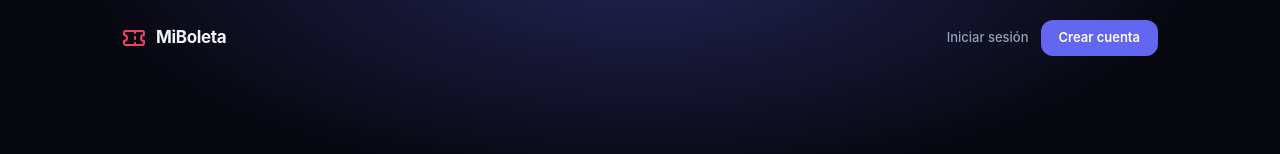
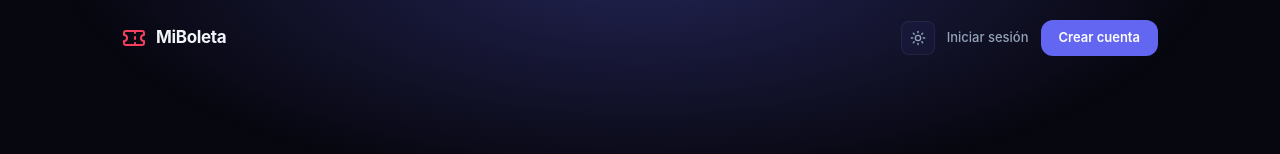
Before and after one commit to T-cordoba/mi-boleta-frontend, a Next.js app: page / in a window 1280 px wide. Shown: the top 154 px of the page. Built offline with nearby package versions, Linux system fonts and the light colour scheme; no server answers.

Commit message:
feat: implement theme toggle functionality with light and dark modes

```diff
--- a/src/app/globals.css
+++ b/src/app/globals.css
@@ -75,12 +75,63 @@
   --shadow-lg: 0 8px 40px rgba(0, 0, 0, 0.65);
 }
 
+[data-theme="light"] {
+  /* Backgrounds — lavanda saturada como base, blanco como superficie elevada */
+  --bg-primary: #e8eaff;
+  --bg-secondary: #eff0ff;
+  --bg-tertiary: #f6f7ff;
+  --bg-card: rgba(255, 255, 255, 0.88);
+  --bg-glass: rgba(255, 255, 255, 0.52);
+  --bg-glass-hover: rgba(255, 255, 255, 0.74);
+  --bg-input: rgba(255, 255, 255, 0.9);
+  --bg-sidebar: rgba(243, 244, 255, 0.97);
+
+  /* Borders */
+  --border: rgba(99, 102, 241, 0.22);
+  --border-subtle: rgba(99, 102, 241, 0.1);
+  --border-focus: rgba(99, 102, 241, 0.6);
+
+  /* Text — índigo profundo para contraste real */
+  --text-primary: #1e1b4b;
+  --text-secondary: #44416e;
+  --text-muted: #8480b0;
+
+  /* Brand */
+  --primary-light: rgba(99, 102, 241, 0.1);
+  --primary-glow: 0 0 28px rgba(99, 102, 241, 0.22);
+  --primary-glow-sm: 0 0 12px rgba(99, 102, 241, 0.14);
+
+  /* Status */
+  --success-bg: rgba(16, 185, 129, 0.1);
+  --success-border: rgba(16, 185, 129, 0.22);
+  --warning-bg: rgba(245, 158, 11, 0.1);
+  --warning-border: rgba(245, 158, 11, 0.22);
+  --danger-bg: rgba(239, 68, 68, 0.1);
+  --danger-border: rgba(239, 68, 68, 0.22);
+  --info-bg: rgba(59, 130, 246, 0.1);
+  --info-border: rgba(59, 130, 246, 0.22);
+
+  /* Shadows — tintadas en índigo, dan profundidad a los cards blancos */
+  --shadow-sm: 0 2px 8px rgba(79, 70, 229, 0.1), 0 1px 3px rgba(79, 70, 229, 0.06);
+  --shadow-md: 0 4px 20px rgba(79, 70, 229, 0.14), 0 2px 6px rgba(79, 70, 229, 0.08);
+  --shadow-lg: 0 8px 40px rgba(79, 70, 229, 0.2), 0 4px 12px rgba(79, 70, 229, 0.1);
+}
+
 *,
 *::before,
 *::after {
   box-sizing: border-box;
   margin: 0;
   padding: 0;
+}
+
+html {
+  color-scheme: dark;
+  transition: background-color 0.2s ease, color 0.2s ease;
+}
+
+html[data-theme="light"] {
+  color-scheme: light;
 }
 
 html,
--- a/src/app/layout.tsx
+++ b/src/app/layout.tsx
@@ -1,37 +1,27 @@
 import type { Metadata } from 'next'
+import { cookies } from 'next/headers'
 import './globals.css'
 import 'react-toastify/dist/ReactToastify.css'
-import { ToastContainer } from 'react-toastify'
 import { AuthProvider } from '@/presentation/providers/AuthProvider'
+import { ThemeProvider, type Theme } from '@/presentation/providers/ThemeProvider'
 
 export const metadata: Metadata = {
   title: 'MiBoleta — Gestiona tus sorteos',
   description: '¿Y si sí me lo gané? Registra y organiza todas tus boletas y sorteos.',
 }
 
-export default function RootLayout({ children }: { children: React.ReactNode }) {
+export default async function RootLayout({ children }: { children: React.ReactNode }) {
+  const cookieStore = await cookies()
+  const theme = (cookieStore.get('theme')?.value ?? 'dark') as Theme
+
   return (
-    <html lang="es">
+    <html lang="es" data-theme={theme}>
       <body>
-        <AuthProvider>
-          {children}
-          <ToastContainer
-            position="top-right"
-            autoClose={3500}
-            hideProgressBar={false}
-            newestOnTop
-            closeOnClick
-            pauseOnHover
-            theme="dark"
-            toastStyle={{
-              background: 'var(--bg-tertiary)',
-              border: '1px solid var(--border)',
-              borderRadius: 'var(--radius-md)',
-              color: 'var(--text-primary)',
-              fontSize: '13px',
-            }}
-          />
-        </AuthProvider>
+        <ThemeProvider initial={theme}>
+          <AuthProvider>
+            {children}
+          </AuthProvider>
+        </ThemeProvider>
       </body>
     </html>
   )
--- a/src/app/page.tsx
+++ b/src/app/page.tsx
@@ -1,5 +1,6 @@
 import Link from 'next/link'
 import { Ticket, ShieldCheck, Bell, Search } from 'lucide-react'
+import { ThemeToggle } from '@/presentation/components/ui/ThemeToggle'
 import styles from './page.module.css'
 
 const FEATURES = [
@@ -37,6 +38,7 @@ export default function LandingPage() {
           <span className={styles.navName}>MiBoleta</span>
         </div>
         <div className={styles.navActions}>
+          <ThemeToggle />
           <Link href="/login" className={styles.navLink}>Iniciar sesión</Link>
           <Link href="/register" className={styles.navCta}>Crear cuenta</Link>
         </div>
--- a/src/presentation/components/layout/Navbar.module.css
+++ b/src/presentation/components/layout/Navbar.module.css
@@ -78,6 +78,7 @@
   align-items: center;
   gap: 8px;
 }
+
 
 .profileBtn {
   display: flex;
--- a/src/presentation/components/layout/Navbar.tsx
+++ b/src/presentation/components/layout/Navbar.tsx
@@ -5,6 +5,7 @@ import Link from 'next/link'
 import { usePathname } from 'next/navigation'
 import { LogOut, ChevronDown, Shield, LayoutDashboard, Ticket, ShieldCheck, Menu, X } from 'lucide-react'
 import { useAuthContext } from '@/presentation/providers/AuthProvider'
+import { ThemeToggle } from '@/presentation/components/ui/ThemeToggle'
 import styles from './Navbar.module.css'
 
 const NAV_ITEMS = [
@@ -58,6 +59,7 @@ export function Navbar() {
         </div>
 
         <div className={styles.right} ref={ref}>
+          <ThemeToggle />
           <button
             className={styles.menuBtn}
             onClick={() => setMobileOpen((v) => !v)}
--- /dev/null
+++ b/src/presentation/components/ui/ThemeToggle.module.css
@@ -0,0 +1,20 @@
+.btn {
+  display: flex;
+  align-items: center;
+  justify-content: center;
+  width: 34px;
+  height: 34px;
+  background: var(--bg-glass);
+  border: 1px solid var(--border-subtle);
+  border-radius: var(--radius-sm);
+  color: var(--text-secondary);
+  transition: background var(--transition), color var(--transition), border-color var(--transition);
+  flex-shrink: 0;
+  cursor: pointer;
+}
+
+.btn:hover {
+  background: var(--bg-glass-hover);
+  border-color: var(--border);
+  color: var(--text-primary);
+}
--- /dev/null
+++ b/src/presentation/components/ui/ThemeToggle.tsx
@@ -0,0 +1,19 @@
+'use client'
+
+import { Sun, Moon } from 'lucide-react'
+import { useTheme } from '@/presentation/providers/ThemeProvider'
+import styles from './ThemeToggle.module.css'
+
+export function ThemeToggle() {
+  const { theme, toggleTheme } = useTheme()
+
+  return (
+    <button
+      className={styles.btn}
+      onClick={toggleTheme}
+      aria-label="Cambiar tema"
+    >
+      {theme === 'dark' ? <Sun size={16} /> : <Moon size={16} />}
+    </button>
+  )
+}
--- /dev/null
+++ b/src/presentation/providers/ThemeProvider.tsx
@@ -0,0 +1,56 @@
+'use client'
+
+import { createContext, useContext, useEffect, useState, ReactNode } from 'react'
+import Cookies from 'js-cookie'
+import { ToastContainer } from 'react-toastify'
+
+export type Theme = 'dark' | 'light'
+
+interface ThemeContextValue {
+  theme: Theme
+  toggleTheme: () => void
+}
+
+const ThemeContext = createContext<ThemeContextValue | null>(null)
+
+export function ThemeProvider({ initial, children }: { initial: Theme; children: ReactNode }) {
+  const [theme, setTheme] = useState<Theme>(initial)
+
+  useEffect(() => {
+    document.documentElement.setAttribute('data-theme', theme)
+  }, [theme])
+
+  function toggleTheme() {
+    const next: Theme = theme === 'dark' ? 'light' : 'dark'
+    Cookies.set('theme', next, { expires: 365, sameSite: 'lax' })
+    setTheme(next)
+  }
+
+  return (
+    <ThemeContext.Provider value={{ theme, toggleTheme }}>
+      {children}
+      <ToastContainer
+        position="top-right"
+        autoClose={3500}
+        hideProgressBar={false}
+        newestOnTop
+        closeOnClick
+        pauseOnHover
+        theme={theme}
+        toastStyle={{
+          background: 'var(--bg-tertiary)',
+          border: '1px solid var(--border)',
+          borderRadius: 'var(--radius-md)',
+          color: 'var(--text-primary)',
+          fontSize: '13px',
+        }}
+      />
+    </ThemeContext.Provider>
+  )
+}
+
+export function useTheme() {
+  const ctx = useContext(ThemeContext)
+  if (!ctx) throw new Error('useTheme must be used inside ThemeProvider')
+  return ctx
+}
```
